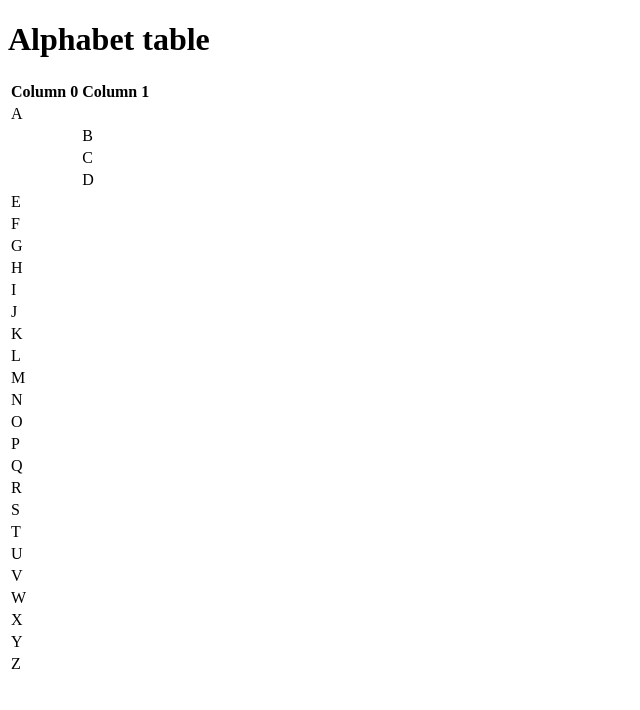
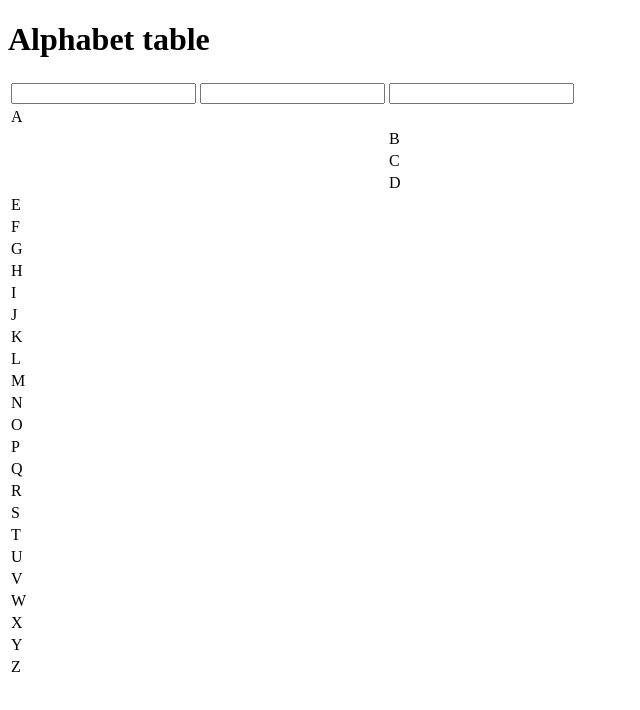
Before and after one commit to comp426-2022-spring/a00-Kelter-1313, a website: page index.html in a window 1280 px wide. Shown: the whole page, without its empty margins (0-640 px from the left). Drawn offline with Linux system fonts and the light colour scheme.

Commit message:
KJDGlkfjak

```diff
--- a/index.html
+++ b/index.html
@@ -11,7 +11,8 @@
         <table>
             <thead>
                 <tr>
-                    <th>Column 0</th><th>Column 1</th>
+                    <th><input type="">
+                        <input type="Column 0"></th><th><input type = "Column 1"></th>
                 </tr>
             </thead>
             <tbody>
```
